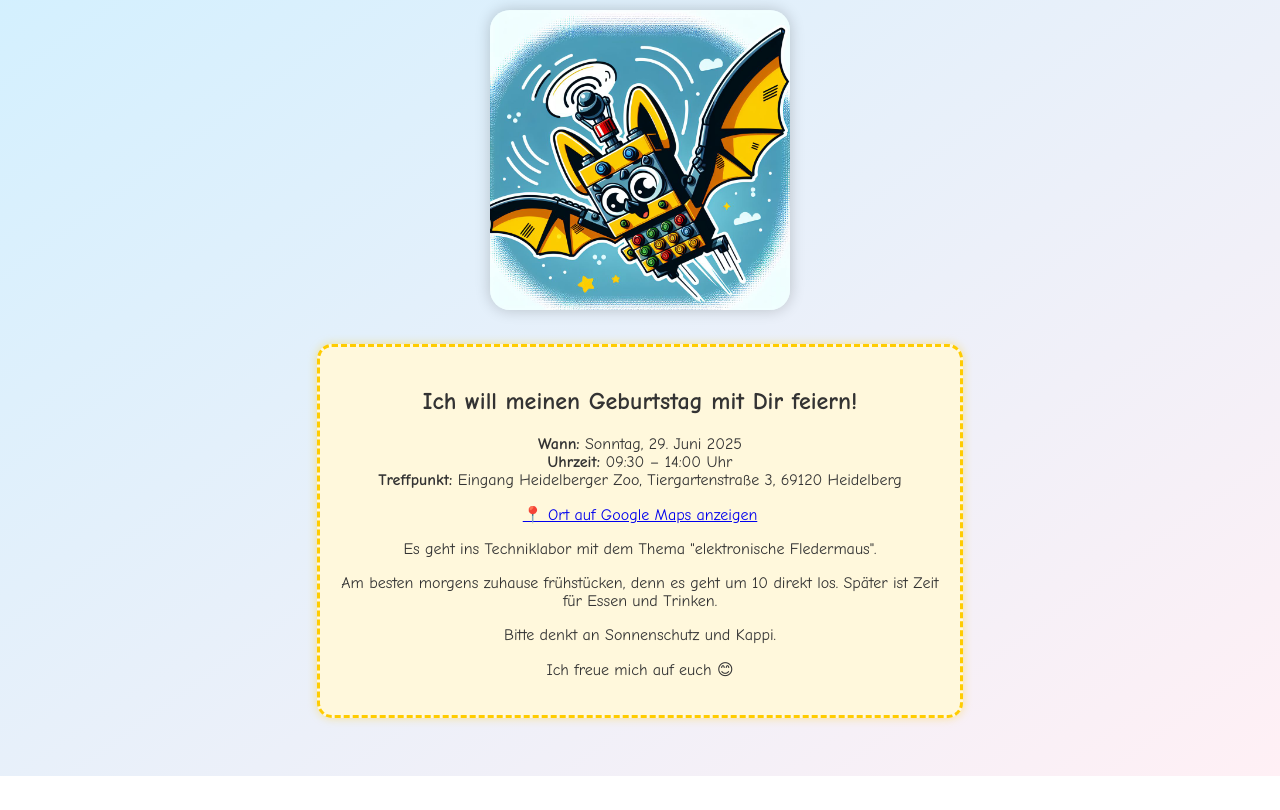
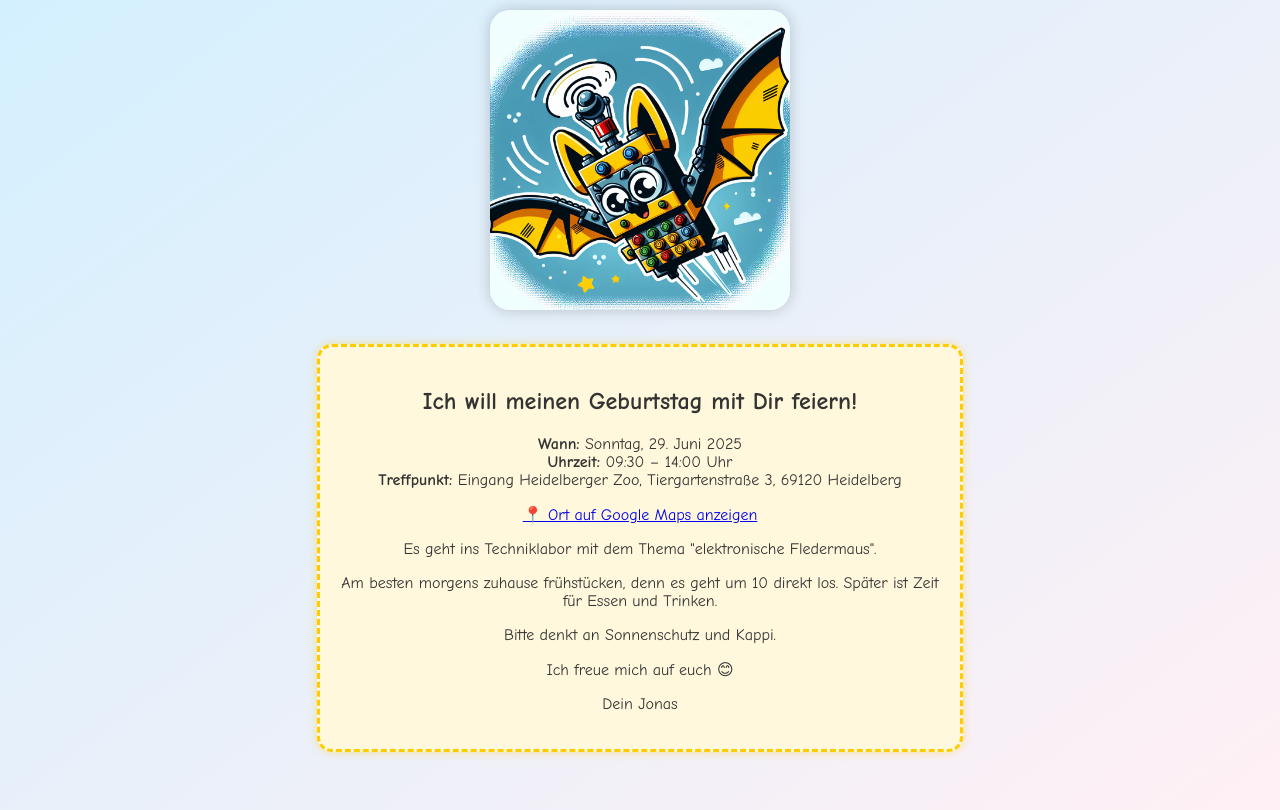
Before and after one commit to ruedigerthingit/jonas10, a plain HTML site: page index.html in a window 1280 px wide. Shown: the part 138-948 px from the top of the page. Before the commit the page ends 914 px from the top, so only its background shows below. Drawn offline with Linux system fonts and the light colour scheme.

Commit message:
Update index.html

```diff
--- a/index.html
+++ b/index.html
@@ -109,6 +109,7 @@
     <p>Am besten morgens zuhause frühstücken, denn es geht um 10 direkt los. Später ist Zeit für Essen und Trinken.</p>
     <p>Bitte denkt an Sonnenschutz und Kappi.</p>
     <p>Ich freue mich auf euch 😊 </p>
+    <p>Dein Jonas</p>
 
   </div>
 
```
